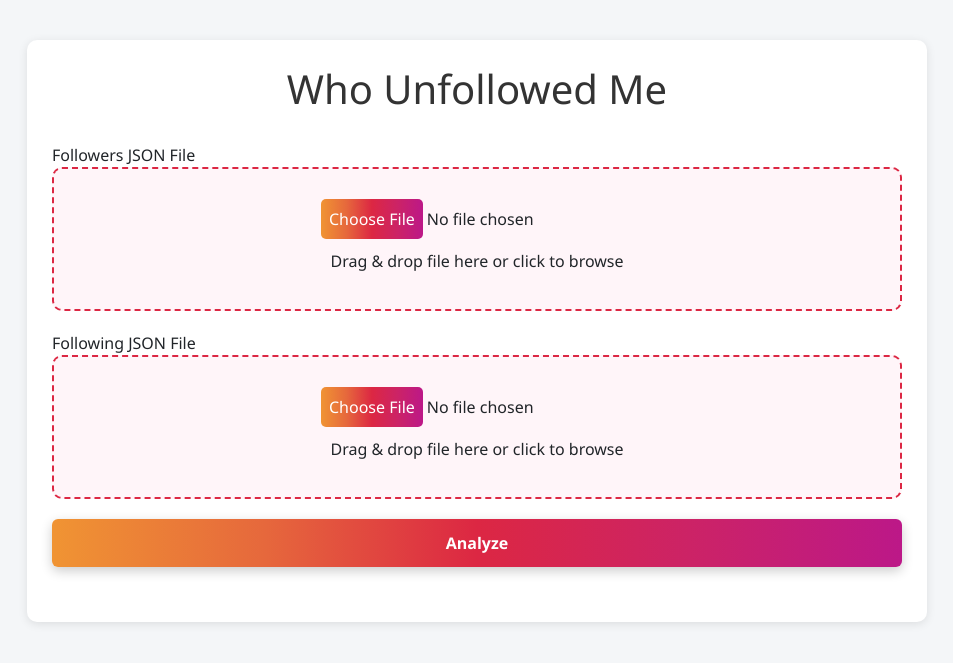
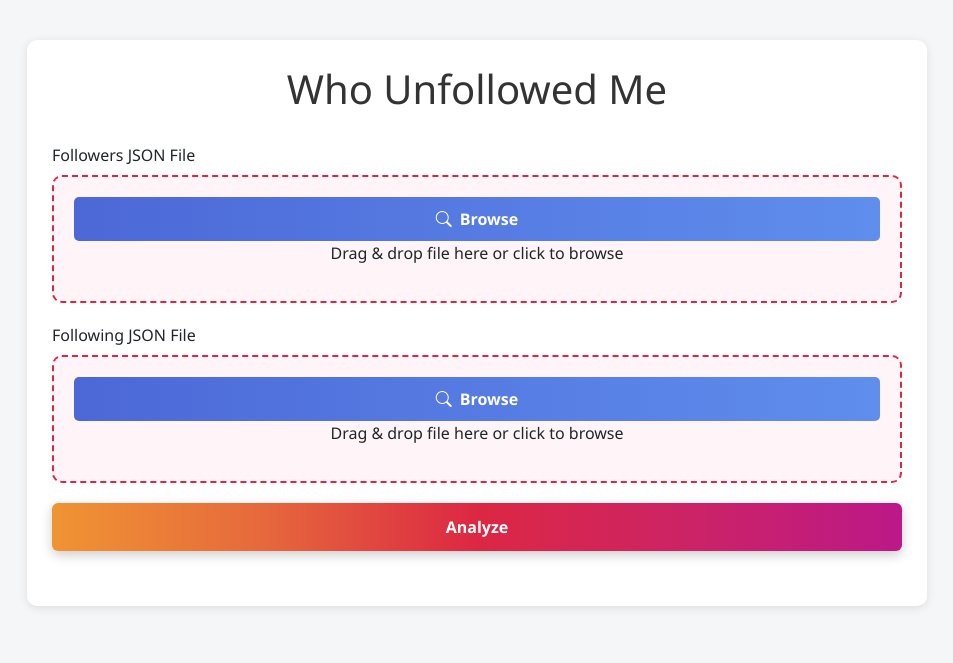
Before and after one commit to PBailey954/WhoUnfollowMe, a Flask app: page / in a window 1280 px wide. Shown: the top 663 px of the page, without its empty margins (163-1116 px from the left). Run offline with Flask 3, Linux system fonts and the light colour scheme.

Commit message:
Update the buttons. Add logic so that the dragged file changes the text of the drag n drop to the name of the file that was dragged

```diff
--- a/Static/script.js
+++ b/Static/script.js
@@ -57,6 +57,10 @@ function setupDragAndDrop(inputId) {
         const files = e.dataTransfer.files;
         if (files.length > 0) {
             input.files = files;
+            const fileNameDisplay = wrapper.querySelector("p");
+if (fileNameDisplay && files.length > 0) {
+    fileNameDisplay.textContent = files[0].name;
+}
         }
     });
 }
--- a/Static/style.css
+++ b/Static/style.css
@@ -115,6 +115,26 @@ input[type="file"] {
     opacity: 0.95;
 }
 
+/* Instagram Style theme button */
+.btn-instagram:hover {
+    opacity: 0.9;
+    transform: translateY(-1px);
+}
+
+.btn-instagram {
+    background: linear-gradient(to right, #4c68d7, #5f8eed);
+    color: white;
+    border: none;
+    font-weight: bold;
+    padding: 10px 20px;
+    border-radius: 5px;
+    transition: all 0.3s ease;
+    text-align: center;
+    display: inline-flex;
+    align-items: center;
+    justify-content: center;
+}
+
 
 .expand-btn {
     display: block;
--- a/Templates/index.html
+++ b/Templates/index.html
@@ -5,6 +5,7 @@
     <meta name="viewport" content="width=device-width, initial-scale=1.0">
     <title>Instagram Follower Analyzer</title>
     <link href="https://cdn.jsdelivr.net/npm/bootstrap@5.3.0/dist/css/bootstrap.min.css" rel="stylesheet">
+    <link rel="stylesheet" href="https://cdn.jsdelivr.net/npm/bootstrap-icons@1.10.5/font/bootstrap-icons.css">
     <link rel="stylesheet" href="{{ url_for('static', filename='style.css') }}">
     <script src="{{ url_for('static', filename='script.js') }}" defer></script>
 </head>
@@ -13,17 +14,25 @@
         <h1>Who Unfollowed Me</h1>
         <form id="uploadForm" method="post" enctype="multipart/form-data">
 <div class="file-drop-zone" data-target="followers">
-  <label for="followers">Followers JSON File</label>
+  <label for="followers" class="form-label">Followers JSON File</label>
   <div class="drag-box">
-    <input type="file" id="followers" name="followers" required />
+    <label class="btn btn-instagram w-100 d-flex align-items-center justify-content-center gap-2">
+      <i class="bi bi-search"></i>
+      <span>Browse</span>
+      <input type="file" id="followers" name="followers" required hidden>
+    </label>
     <p>Drag & drop file here or click to browse</p>
   </div>
 </div>
 
             <div class="file-drop-zone" data-target="following">
-  <label for="following">Following JSON File</label>
+  <label for="following" class="form-label">Following JSON File</label>
   <div class="drag-box">
-    <input type="file" id="following" name="following" required />
+    <label class="btn btn-instagram w-100 d-flex align-items-center justify-content-center gap-2">
+      <i class="bi bi-search"></i>
+      <span>Browse</span>
+      <input type="file" id="following" name="following" required hidden>
+    </label>
     <p>Drag & drop file here or click to browse</p>
   </div>
 </div>
```
